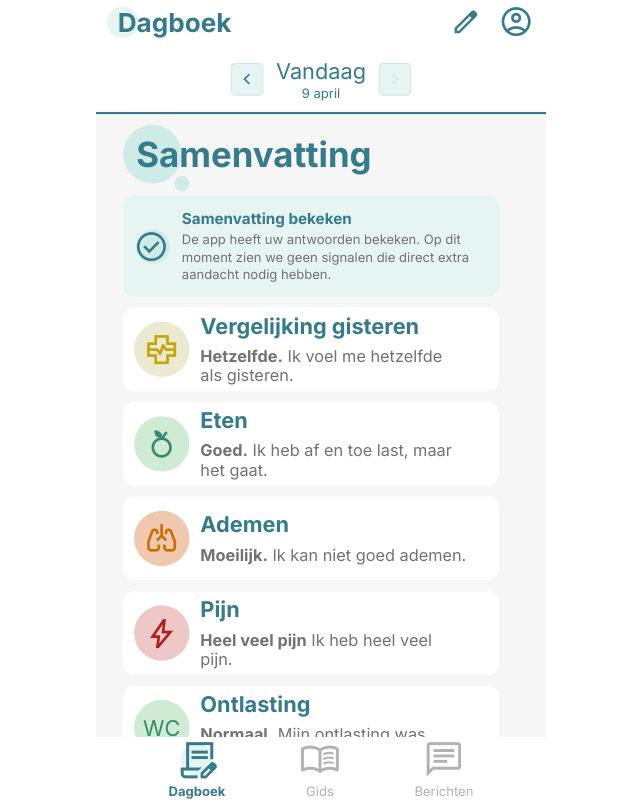
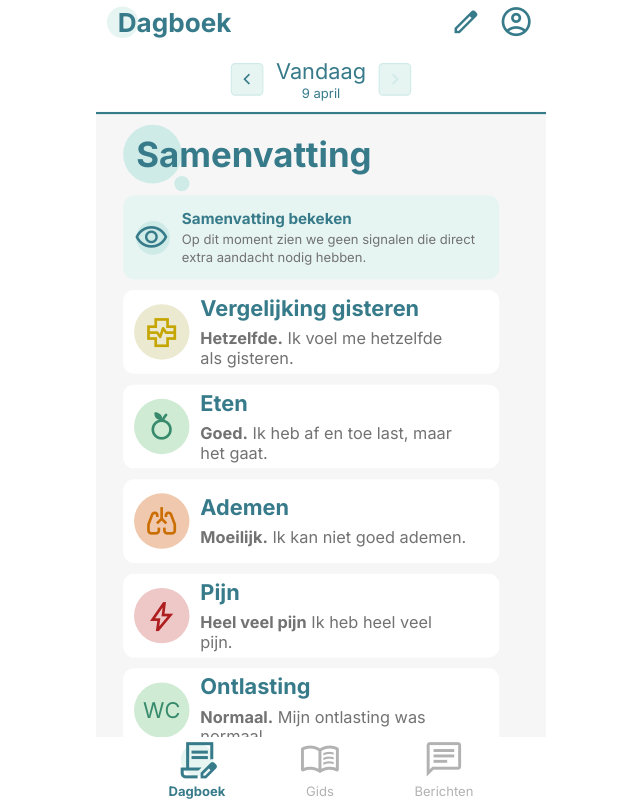
Before and after one commit to plieverse/herstelgids, a React (Vite) app in the folder client/: page /dagboek/samenvatting in a window 1280 px wide. Shown: the whole page, without its empty margins (319-959 px from the left). Built offline with nearby package versions, Linux system fonts and the light colour scheme; no server answers.

Commit message:
Refine diary notification banners: shorter texts, no borders, eye icon
Co-Authored-By: Claude Sonnet 4.6 <noreply@anthropic.com>

```diff
--- a/client/src/pages/diary/DiaryIngevuldPage.jsx
+++ b/client/src/pages/diary/DiaryIngevuldPage.jsx
@@ -111,12 +111,12 @@ function NormalBanner() {
       <span className="material-symbols-outlined" style={{
         position: 'absolute', left: '10px', top: '50%', transform: 'translateY(-50%)',
         fontSize: '32px', color: '#377B8A', userSelect: 'none',
-      }}>check_circle</span>
+      }}>visibility</span>
       <div style={{ fontFamily: 'Inter', fontWeight: 700, fontSize: '14px', lineHeight: '17px', color: '#377B8A' }}>
         Samenvatting bekeken
       </div>
       <div style={{ fontFamily: 'Inter', fontWeight: 400, fontSize: '12px', lineHeight: '16px', color: '#727272', marginTop: '4px' }}>
-        De app heeft uw antwoorden bekeken. Op dit moment zien we geen signalen die direct extra aandacht nodig hebben.
+        Op dit moment zien we geen signalen die direct extra aandacht nodig hebben.
       </div>
     </div>
   );
@@ -128,7 +128,6 @@ function AlarmBanner() {
       width: '346px',
       background: '#FEF0E9',
       borderRadius: '10px',
-      border: '1px solid #F4D2BC',
       padding: '12px 16px 12px 54px',
       boxSizing: 'border-box',
       position: 'relative',
@@ -146,7 +145,7 @@ function AlarmBanner() {
         Zorgverlener wordt ingelicht
       </div>
       <div style={{ fontFamily: 'Inter', fontWeight: 400, fontSize: '12px', lineHeight: '16px', color: '#727272', marginTop: '4px' }}>
-        De app heeft uw antwoorden bekeken. Er zijn signalen die extra aandacht nodig hebben. Een zorgverlener kijkt mee en neemt contact op als dat nodig is.
+        Er zijn signalen die extra aandacht nodig hebben. Een zorgverlener kijkt mee en neemt contact op als dat nodig is.
       </div>
     </div>
   );
```
